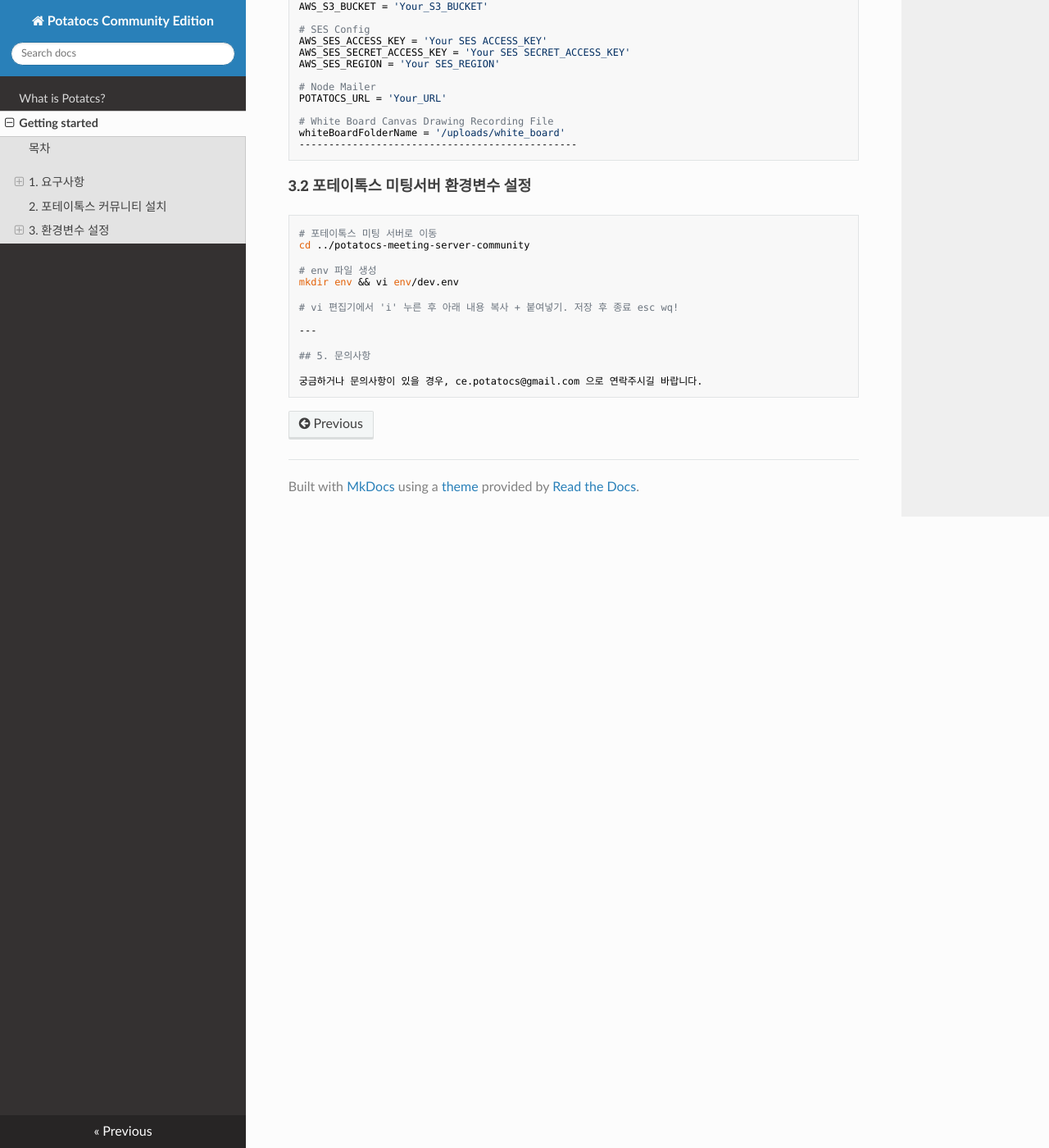
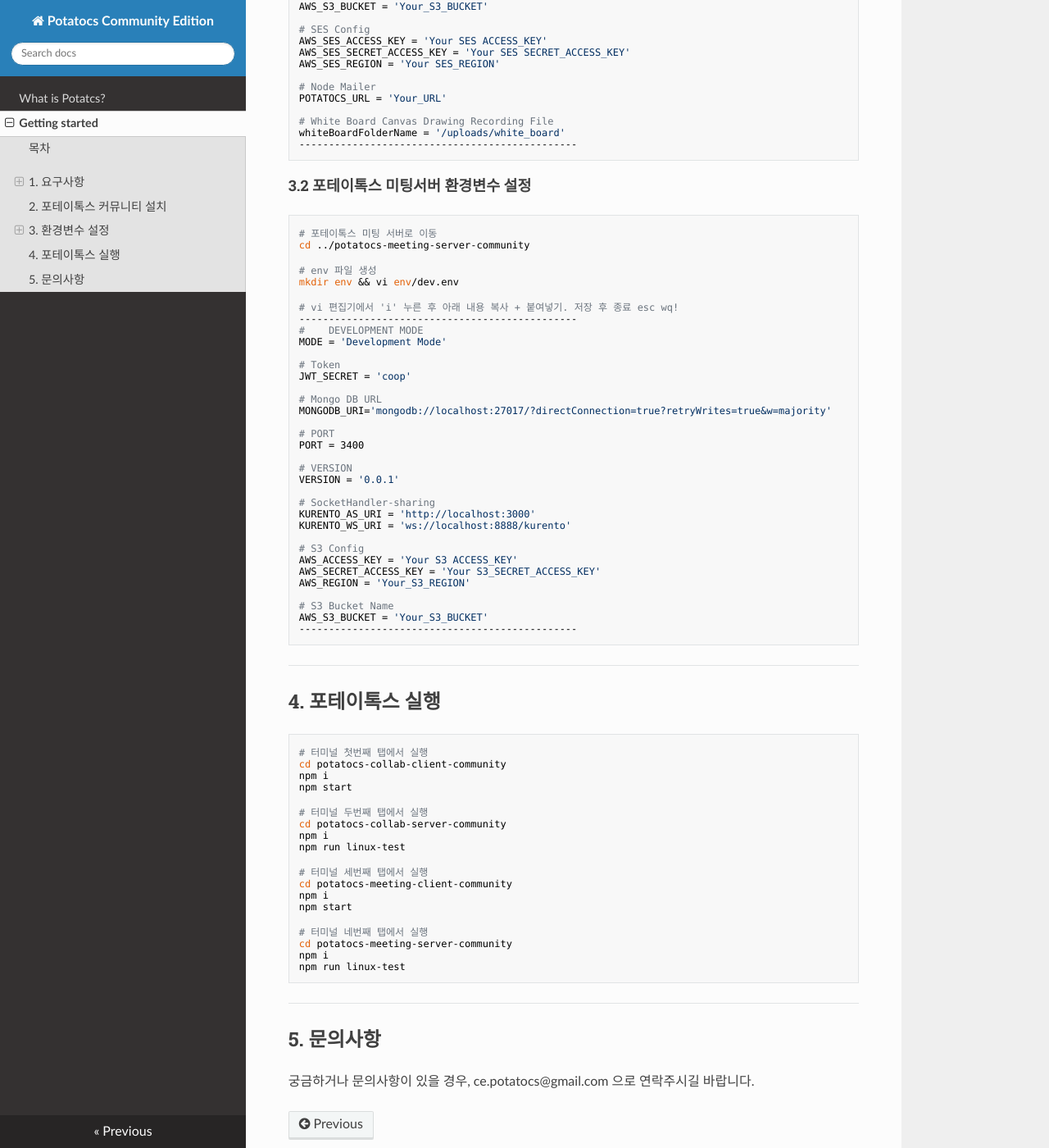
Before and after one commit to potatocs-ce/potatocs-ce-introduction, an MkDocs documentation site: the page built from docs/install.md, in a window 1280 px wide and 1400 px high, scrolled down 2888 px. Shown: the whole window at 82% size. Built offline with MkDocs 1.6.1, drawn with Linux system fonts in a browser that asks for light colours; nearby versions of some CDN libraries.

Commit message:
Fixed Documents

````diff
--- a/docs/install.md
+++ b/docs/install.md
@@ -175,10 +175,64 @@
 mkdir env && vi env/dev.env
 
 # vi 편집기에서 'i' 누른 후 아래 내용 복사 + 붙여넣기. 저장 후 종료 esc wq!
+-----------------------------------------------
+#    DEVELOPMENT MODE
+MODE = 'Development Mode'
+
+# Token
+JWT_SECRET = 'coop'
+
+# Mongo DB URL
+MONGODB_URI='mongodb://localhost:27017/?directConnection=true?retryWrites=true&w=majority'
+
+# PORT
+PORT = 3400
+
+# VERSION
+VERSION = '0.0.1'
+
+# SocketHandler-sharing
+KURENTO_AS_URI = 'http://localhost:3000'
+KURENTO_WS_URI = 'ws://localhost:8888/kurento'
+
+# S3 Config
+AWS_ACCESS_KEY = 'Your S3 ACCESS_KEY'
+AWS_SECRET_ACCESS_KEY = 'Your S3_SECRET_ACCESS_KEY'
+AWS_REGION = 'Your_S3_REGION'
+
+# S3 Bucket Name
+AWS_S3_BUCKET = 'Your_S3_BUCKET'
+-----------------------------------------------
+```
+
+---
+
+## 4. 포테이톡스 실행
+
+```sh
+# 터미널 첫번째 탭에서 실행
+cd potatocs-collab-client-community
+npm i
+npm start
+
+# 터미널 두번째 탭에서 실행
+cd potatocs-collab-server-community
+npm i
+npm run linux-test
+
+# 터미널 세번째 탭에서 실행
+cd potatocs-meeting-client-community
+npm i
+npm start
+
+# 터미널 네번째 탭에서 실행
+cd potatocs-meeting-server-community
+npm i
+npm run linux-test
+```
 
 ---
 
 ## 5. 문의사항
 
 궁금하거나 문의사항이 있을 경우, ce.potatocs@gmail.com 으로 연락주시길 바랍니다.
-```
````
Also changed, not shown: docs/index.md (+4 -0 lines).
